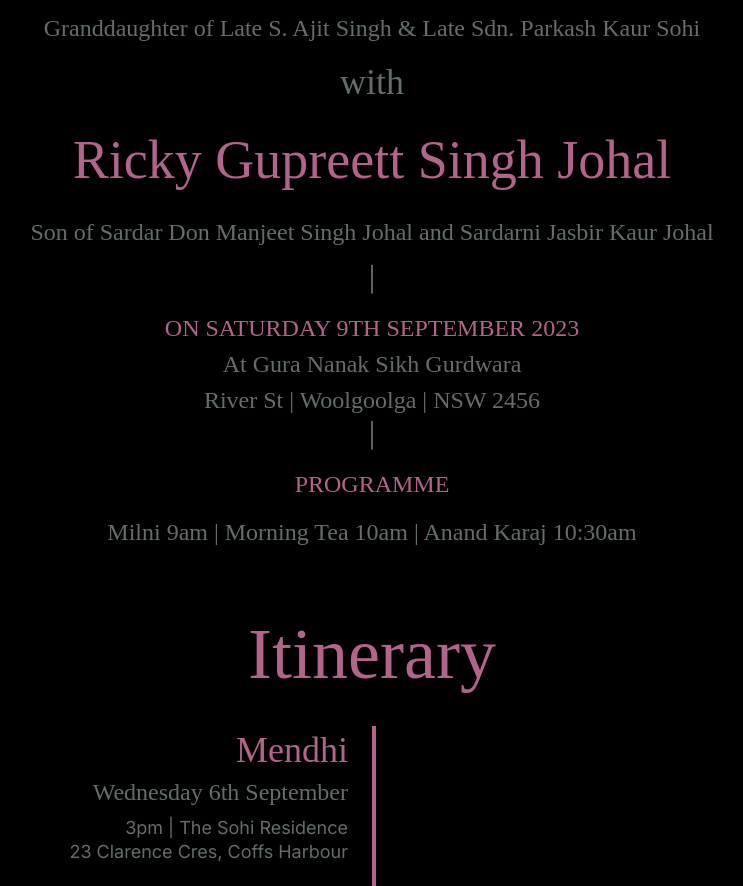
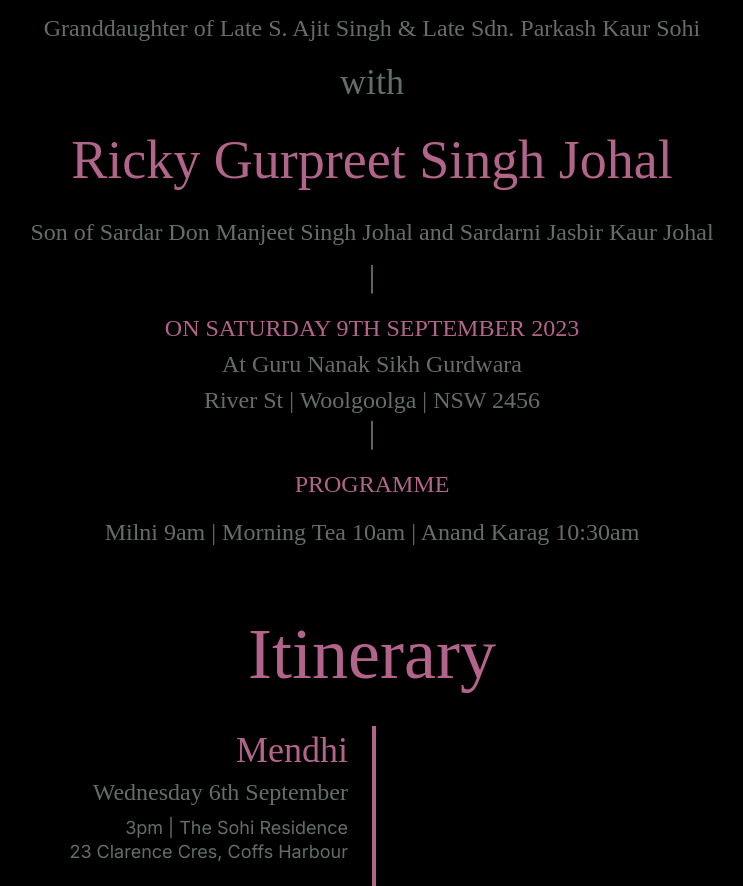
Before and after one commit to ED0920/wedding, a Next.js app: page / in a window 1280 px wide. Shown: the part 1126-2012 px from the top of the page, without its empty margins (268-1011 px from the left). Built offline with nearby package versions, Linux system fonts and the light colour scheme.

Commit message:
fix spelling of names

```diff
--- a/src/app/Maiyan/page.tsx
+++ b/src/app/Maiyan/page.tsx
@@ -29,7 +29,7 @@ const Maiyan = () => {
           To Be Held At
         </div>
 
-        <div className={"font-playfair "}>The Sohi Residance</div>
+        <div className={"font-playfair "}>The Sohi Residence</div>
         <div className={"font-playfair  p-3"}>
           23 Clarence Cres | Coffs Harbour | NSW 2450
         </div>
--- a/src/app/Mendhi/page.tsx
+++ b/src/app/Mendhi/page.tsx
@@ -30,7 +30,7 @@ const Mendhi = () => {
           To Be Held At
         </div>
 
-        <div className={"font-playfair "}>The Sohi Residance</div>
+        <div className={"font-playfair "}>The Sohi Residence</div>
         <div className={"font-playfair  p-3"}>
           23 Clarence Cres | Coffs Harbour | NSW 2450
         </div>
--- a/src/app/page.tsx
+++ b/src/app/page.tsx
@@ -97,7 +97,7 @@ function Home() {
         </div>
         <div className={"font-snell text-2xl py-2"}>with</div>
         <h1 className={"font-snell text-lavender text-4xl pt-2 pb-2"}>
-          Ricky Gupreett Singh Johal
+          Ricky Gurpreet Singh Johal
         </h1>
         <div className={"text-lightGrey font-playfair pt-2 pb-2"}>
           Son of Sardar Don Manjeet Singh Johal and Sardarni Jasbir Kaur Johal
@@ -107,7 +107,7 @@ function Home() {
           ON SATURDAY 9TH SEPTEMBER 2023
         </h4>
         <div className={"text-lightGrey font-playfair"}>
-          At Gura Nanak Sikh Gurdwara
+          At Guru Nanak Sikh Gurdwara
         </div>
         <div className={"text-lightGrey font-playfair "}>
           River St | Woolgoolga | NSW 2456
@@ -115,7 +115,7 @@ function Home() {
         <div>|</div>
         <h4 className={"text-lavender font-playfair  pt-2 pb-2"}>PROGRAMME</h4>
         <div className={"text-lightGrey font-playfair"}>
-          Milni 9am | Morning Tea 10am | Anand Karaj 10:30am{" "}
+          Milni 9am | Morning Tea 10am | Anand Karag 10:30am{" "}
         </div>
       </section>
 
```
